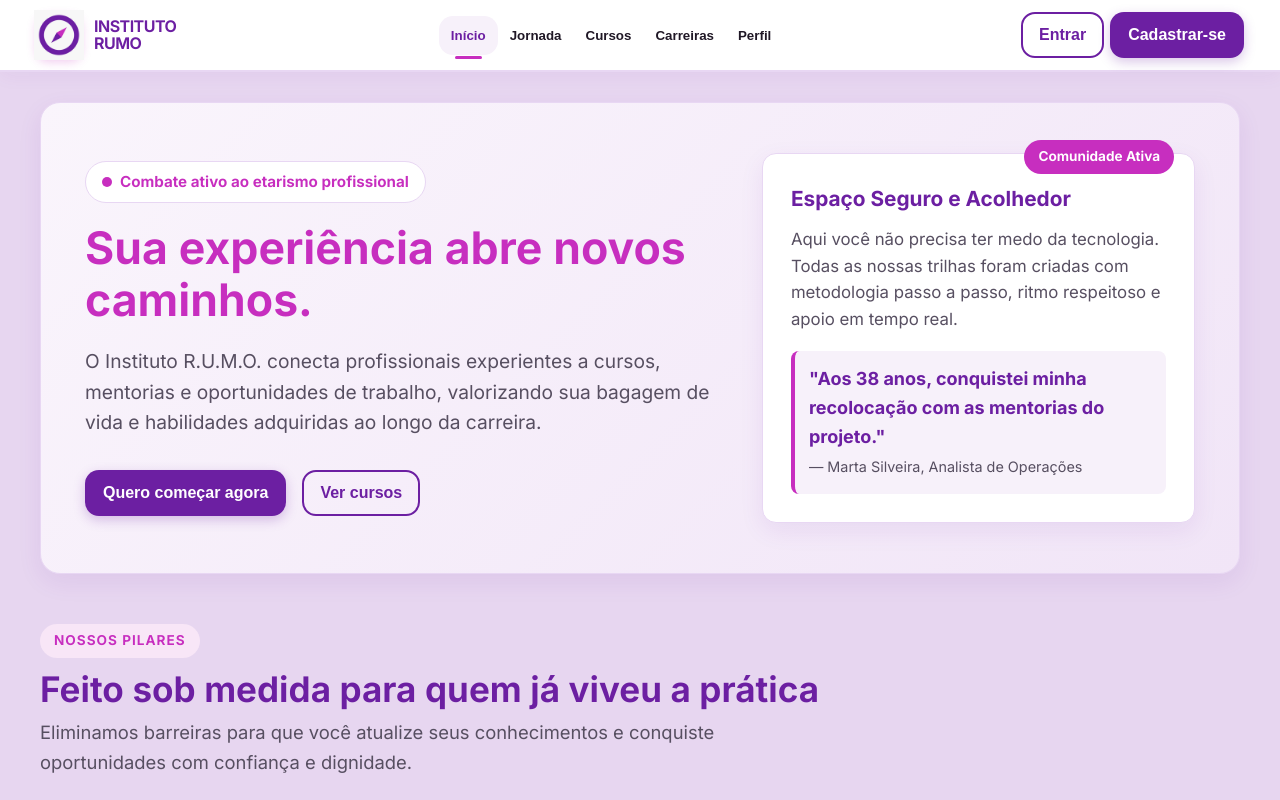
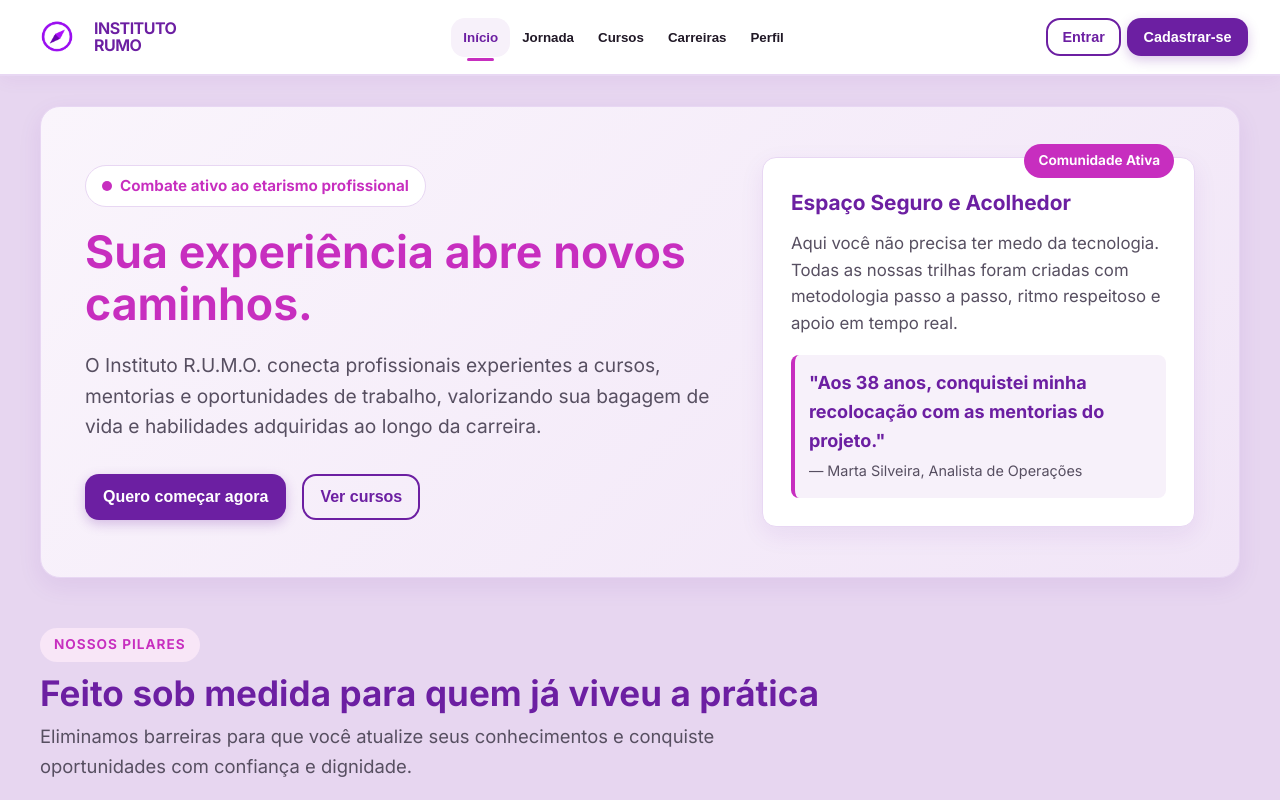
Before and after one commit to adriegomes/Instituto-RUMO, a plain HTML site: page index.html in a window 1280 px wide. Shown: the top 800 px of the page. Drawn offline with Linux system fonts and the light colour scheme.

Commit message:
fix: arruma elementos header e centralizacao de botoes

```diff
--- a/index.html
+++ b/index.html
@@ -13,7 +13,11 @@
         href="https://fonts.googleapis.com/css2?family=Inter:ital,opsz,wght@0,14..32,100..900;1,14..32,100..900&display=swap"
         rel="stylesheet">
 
-    <link rel="shortcut icon" href="imagens/imagem1.jpg" type="image/x-icon">
+   <title> Instituto RUMO </title>
+
+<!-- Ícone da aba do navegador -->
+<link rel="icon" type="image/png" href="imagens/favicon.png">
+<link rel="icon" type="image/x-icon" href="imagens/favicon.ico">
 
     <!-- Folha de Estilos Externa -->
     <link rel="stylesheet" href="style.css">
@@ -25,8 +29,7 @@
     <header class="main-header">
         <div class="header-container">
             <a class="brand-logo" onclick="navigateTo('view-inicio')">
-                <div class="logo-badge" aria-hidden="true"> <img src="imagens/imagem1.jpg" alt="Logo do Instituto RUMO"
-                        width="50"> </div>
+                <div class="logo-badge" aria-hidden="true"> <img src="imagens/Bússola Roxa Minimalista em Fundo Preto.png" alt="Logo do Instituto RUMO" width="50"> </div>
                 <div class="logo-texts">
                     <h1>INSTITUTO RUMO</h1>
                 </div>
--- a/style.css
+++ b/style.css
@@ -141,9 +141,9 @@ header.main-header {
 
 .header-container {
     width: 100%;
-    max-width: 1240px;
+    max-width: 100%;
     margin: 0 auto;
-    padding: 0.765rem 1rem;
+    padding: 0.765rem 2rem;
     display: flex;
     align-items: center;
     justify-content: space-between;
@@ -160,17 +160,19 @@ header.main-header {
 }
 
 .logo-badge {
-    background: linear-gradient(135deg, var(--primary), var(--secondary));
-    color: var(--white);
-    width: 46px;
-    height: 46px;
-    border-radius: 12px;
+    background: transparent;
+    width: 50px;
+    height: 50px;
     display: flex;
     align-items: center;
     justify-content: center;
-    font-size: 1.5rem;
-    font-weight: 666;
-    box-shadow: 0 4px 10px rgba(199, 46, 191, 0.25);
+    flex-shrink: 0;
+}
+
+.logo-badge img {
+    width: 100%;
+    height: 100%;
+    object-fit: contain;
 }
 
 .logo-texts h1 {
@@ -238,6 +240,14 @@ nav.nav-menu ul {
     display: flex;
     align-items: center;
     gap: 6px;
+}
+
+/* Botões do header (Entrar / Cadastrar-se) */
+.user-actions .btn {
+    white-space: nowrap;
+    padding: 0.35rem 0.9rem;
+    font-size: 0.9rem;
+    min-height: 38px;
 }
 
 /* Botões */
@@ -505,6 +515,7 @@ main {
     font-size: 2rem;
     margin-bottom: 10px;
     font-weight: 666;
+
 }
 
 .company-banner p {
@@ -1218,12 +1229,7 @@ footer.main-footer {
         justify-content: space-between;
     }
 
-    .user-actions .btn {
-        flex: 1;
-        padding: 8px 12px;
-        min-height: 40px;
-        font-size: 0.9rem;
-    }
+
 
 }
 
```
Also changed, not shown: imagens/Bússola Roxa Minimalista em Fundo Preto.png (added), imagens/favicon.ico (added), imagens/favicon.png (added).
